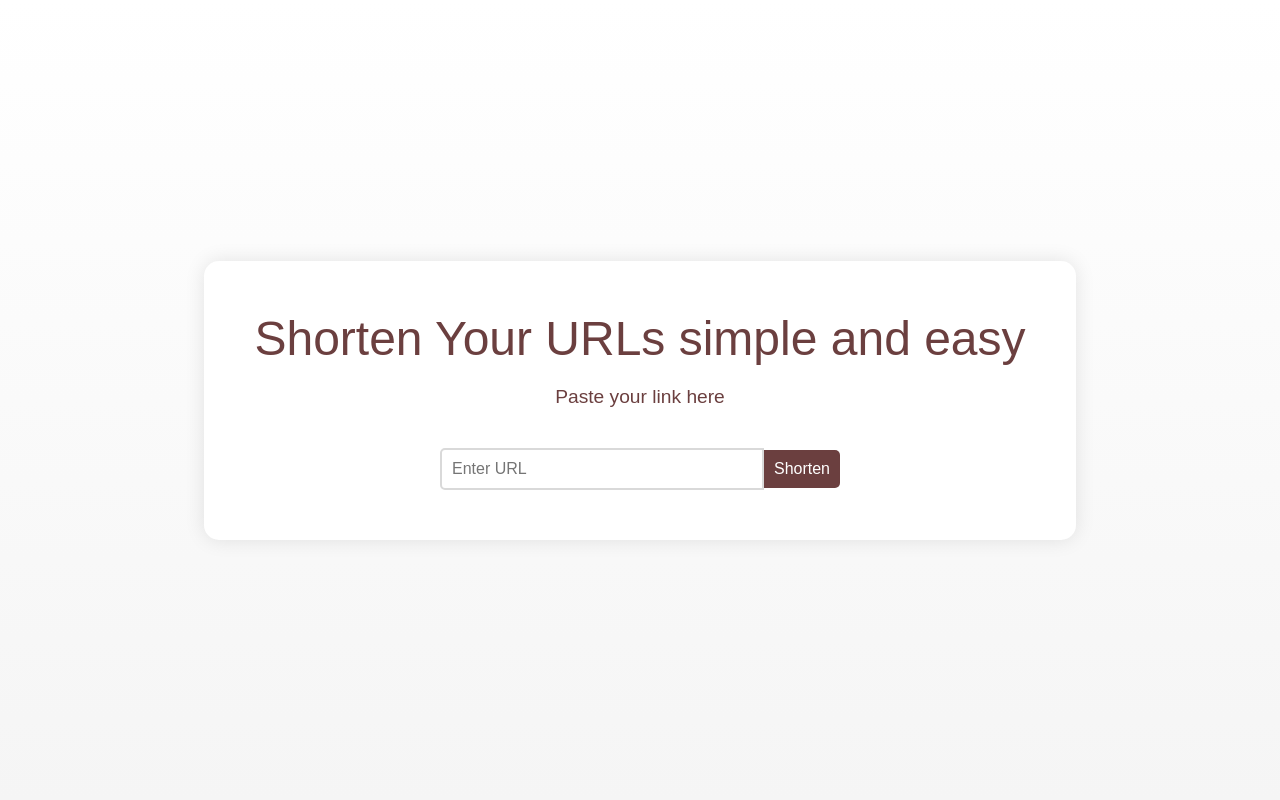
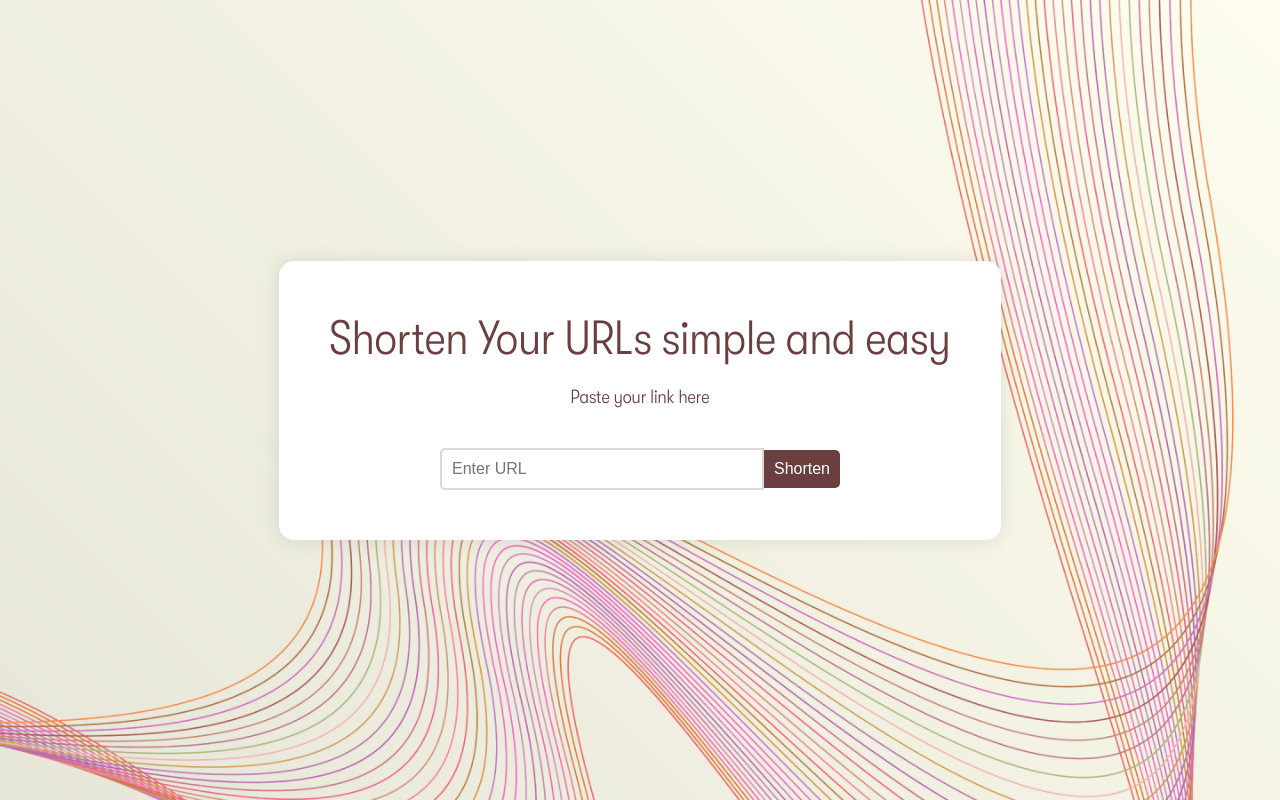
Before and after one commit to glovic/URL-Shortener-Project, a Flask app: template templates/index.html in a window 1280 px wide. Run offline with Flask 3, Linux system fonts and the light colour scheme; the template is opened without the code that fills it, so the values that code supplies are empty.

Commit message:
"Add custom font integration and update styles
- Added custom-font.css with @font-face definitions for 'GT Walsheim Pro Condensed' in various weights.
- Updated styles.css to apply the custom font to the body element.
- Linked custom-font.css and styles.css in index.html.
- Ensured correct directory structure for fonts and images."

```diff
--- /dev/null
+++ b/static/css/custom-font.css
@@ -0,0 +1,23 @@
+@font-face {
+    font-family: 'GT Walsheim Pro Condensed';
+    src: url('../fonts/GTWalsheimPro-CondensedLight.eot');
+    src: local('GT Walsheim Pro Condensed Light'), local('GTWalsheimPro-CondensedLight'), url('../fonts/GTWalsheimPro-CondensedLight.eot?#iefix') format('embedded-opentype'), url('../fonts/GTWalsheimPro-CondensedLight.woff2') format('woff2'), url('../fonts/GTWalsheimPro-CondensedLight.woff') format('woff'), url('../fonts/GTWalsheimPro-CondensedLight.ttf') format('truetype');
+    font-weight: 300;
+    font-style: normal;
+}
+
+@font-face {
+    font-family: 'GT Walsheim Pro Cond';
+    src: url('../fonts/GTWalsheimPro-CondensedMedium.eot');
+    src: local('GT Walsheim Pro Condensed Medium'), local('GTWalsheimPro-CondensedMedium'), url('../fonts/GTWalsheimPro-CondensedMedium.eot?#iefix') format('embedded-opentype'), url('../fonts/GTWalsheimPro-CondensedMedium.woff2') format('woff2'), url('../fonts/GTWalsheimPro-CondensedMedium.woff') format('woff'), url('../fonts/GTWalsheimPro-CondensedMedium.ttf') format('truetype');
+    font-weight: 500;
+    font-style: normal;
+}
+
+@font-face {
+    font-family: 'GT Walsheim Pro Condensed';
+    src: url('../fonts/GTWalsheimPro-CondensedBlack.eot');
+    src: local('GT Walsheim Pro Condensed Black'), local('GTWalsheimPro-CondensedBlack'), url('../fonts/GTWalsheimPro-CondensedBlack.eot?#iefix') format('embedded-opentype'), url('../fonts/GTWalsheimPro-CondensedBlack.woff2') format('woff2'), url('../fonts/GTWalsheimPro-CondensedBlack.woff') format('woff'), url('../fonts/GTWalsheimPro-CondensedBlack.ttf') format('truetype');
+    font-weight: 900;
+    font-style: normal;
+}
--- /dev/null
+++ b/static/css/main.css
@@ -0,0 +1,58 @@
+body {
+    font-family: 'GT Walsheim Pro Condensed', Arial, sans-serif;
+    background-color: #f5f5f5;
+    display: flex;
+    justify-content: center;
+    align-items: center;
+    height: 100vh;
+    margin: 0;
+    background: url('../img/bgimage.png') no-repeat center/cover;
+}
+
+.container {
+    text-align: center;
+    background: white;
+    padding: 50px;
+    border-radius: 15px;
+    box-shadow: 0 0 20px rgba(0, 0, 0, 0.1);
+}
+
+.title {
+    font-size: 3em;
+    margin-bottom: 20px;
+    color: #6b3f3f;
+}
+
+.subtitle {
+    font-size: 1.2em;
+    margin-bottom: 40px;
+    color: #6b3f3f;
+}
+
+.input-box {
+    display: flex;
+    justify-content: center;
+    align-items: center;
+}
+
+input[type="text"] {
+    width: 300px;
+    padding: 10px;
+    border: 2px solid #d9d9d9;
+    border-radius: 5px 0 0 5px;
+    font-size: 1em;
+}
+
+button {
+    padding: 10px;
+    background-color: #6b3f3f;
+    border: none;
+    color: white;
+    font-size: 1em;
+    border-radius: 0 5px 5px 0;
+    cursor: pointer;
+}
+
+button:hover {
+    background-color: #a87474;
+}
--- a/templates/index.html
+++ b/templates/index.html
@@ -5,66 +5,8 @@
     <meta charset="UTF-8">
     <meta name="viewport" content="width=device-width, initial-scale=1.0">
     <title>Shorten Your URLs</title>
-    <style>
-        body {
-            font-family: Arial, sans-serif;
-            background-color: #f5f5f5;
-            display: flex;
-            justify-content: center;
-            align-items: center;
-            height: 100vh;
-            margin: 0;
-            background: #fff linear-gradient(0deg, #f5f5f5 0%, #fff 100%);
-        }
-
-        .container {
-            text-align: center;
-            background: white;
-            padding: 50px;
-            border-radius: 15px;
-            box-shadow: 0 0 20px rgba(0, 0, 0, 0.1);
-        }
-
-        .title {
-            font-size: 3em;
-            margin-bottom: 20px;
-            color: #6b3f3f;
-        }
-
-        .subtitle {
-            font-size: 1.2em;
-            margin-bottom: 40px;
-            color: #6b3f3f;
-        }
-
-        .input-box {
-            display: flex;
-            justify-content: center;
-            align-items: center;
-        }
-
-        input[type="text"] {
-            width: 300px;
-            padding: 10px;
-            border: 2px solid #d9d9d9;
-            border-radius: 5px 0 0 5px;
-            font-size: 1em;
-        }
-
-        button {
-            padding: 10px;
-            background-color: #6b3f3f;
-            border: none;
-            color: white;
-            font-size: 1em;
-            border-radius: 0 5px 5px 0;
-            cursor: pointer;
-        }
-
-        button:hover {
-            background-color: #a87474;
-        }
-    </style>
+    <link rel="stylesheet" href="../static/css/main.css">
+    <link rel="stylesheet" href="../static/css/custom-font.css">
 </head>
 
 <body>
```
Also changed, not shown: static/fonts/GTWalsheimPro-CondensedBlack.ttf (added), static/fonts/GTWalsheimPro-CondensedBlack.woff (added), static/fonts/GTWalsheimPro-CondensedBlack.woff2 (added), static/fonts/GTWalsheimPro-CondensedLight.ttf (added), static/fonts/GTWalsheimPro-CondensedLight.woff (added), static/fonts/GTWalsheimPro-CondensedLight.woff2 (added), static/fonts/GTWalsheimPro-CondensedMedium.ttf (added), static/fonts/GTWalsheimPro-CondensedMedium.woff (added), static/fonts/GTWalsheimPro-CondensedMedium.woff2 (added), static/img/bgimage.png (added).
